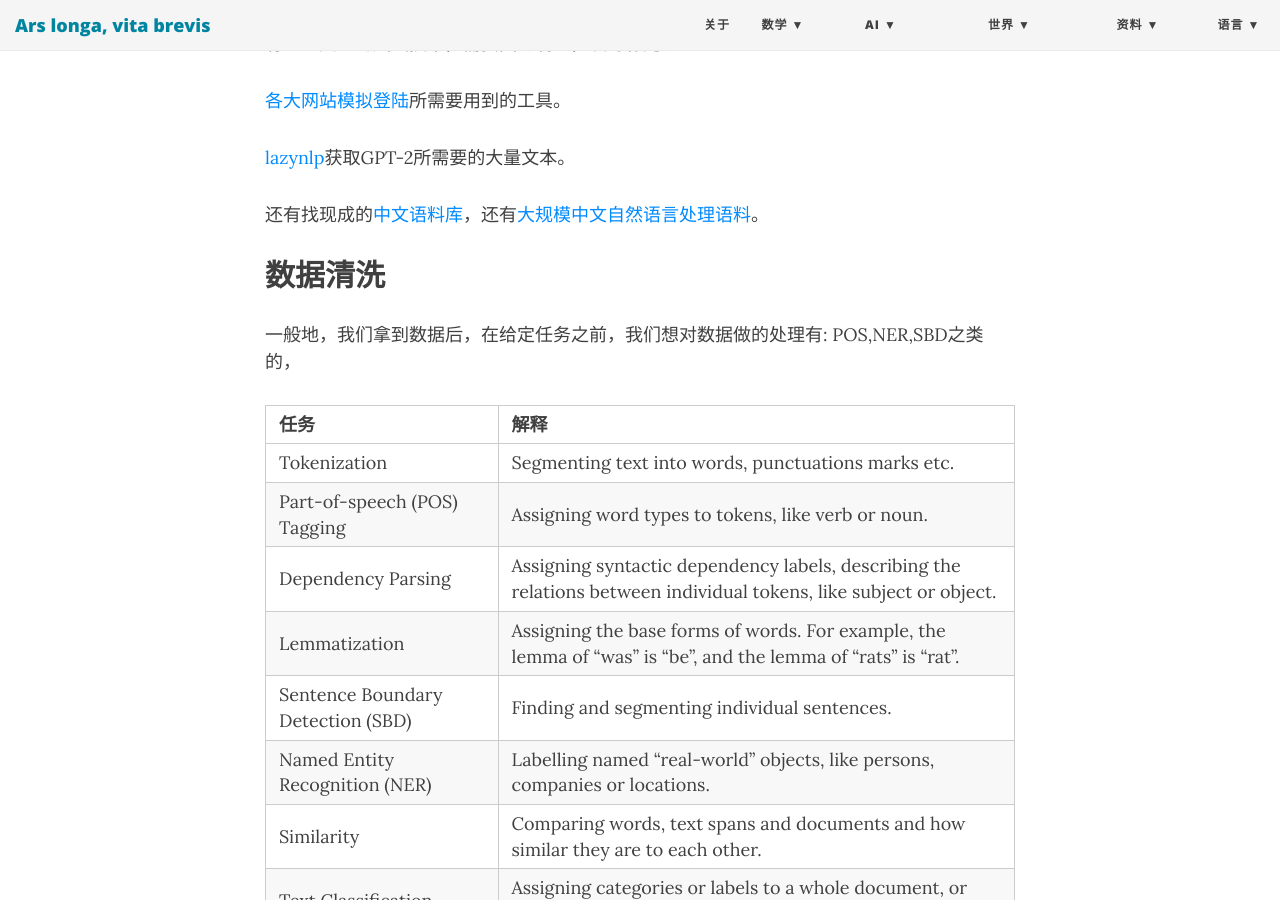
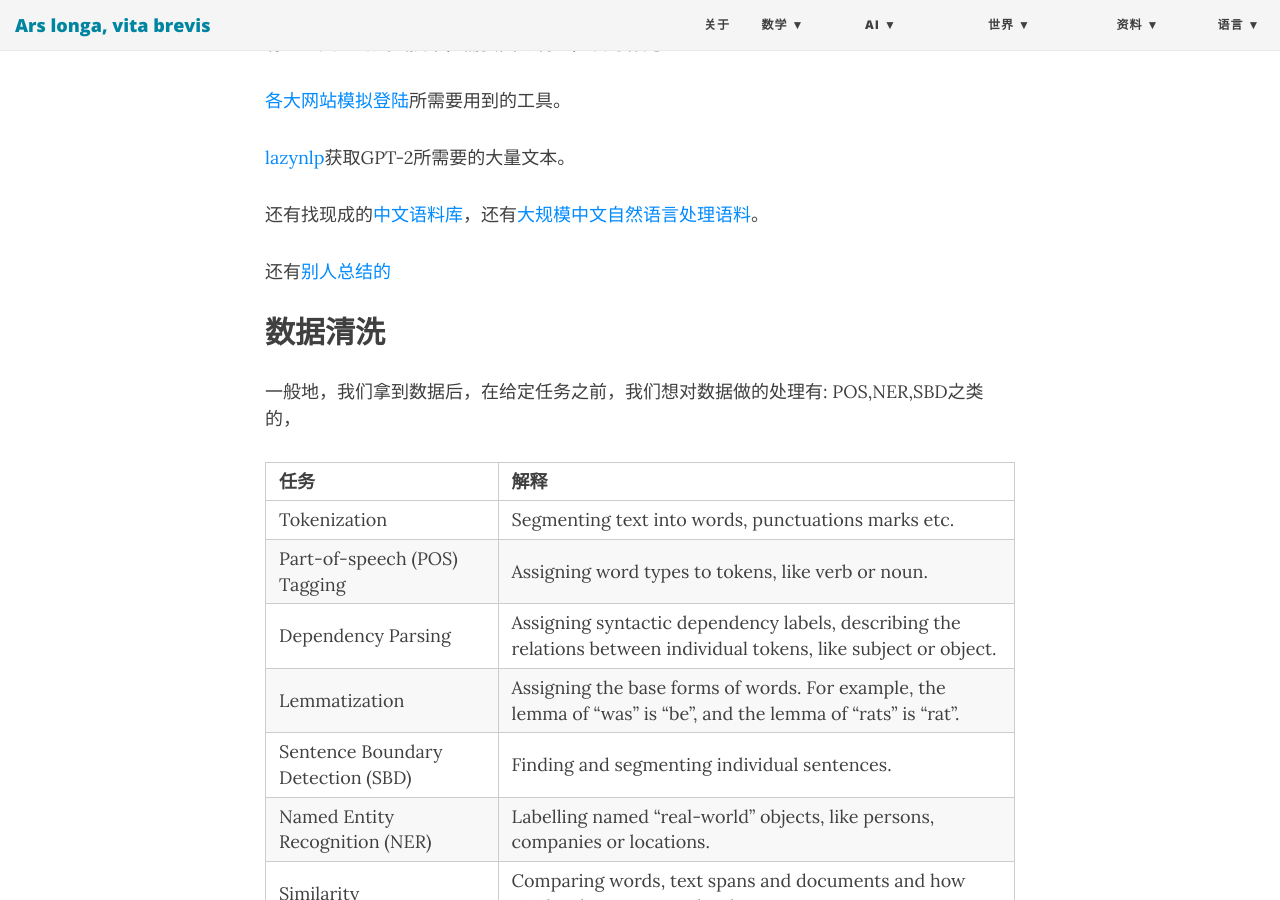
Before and after one commit to ZionPi/zionpi.github.io, a Jekyll site: the page built from _posts/2015-10-06-build-a-nlp-system.md, in a window 1280 px wide and 900 px high, scrolled down 831 px. Built offline with Jekyll 4.4.1, drawn with Linux system fonts in a browser that asks for light colours; nearby versions of some CDN libraries.

Commit message:
Update 2015-10-06-build-a-nlp-system.md

```diff
--- a/_posts/2015-10-06-build-a-nlp-system.md
+++ b/_posts/2015-10-06-build-a-nlp-system.md
@@ -22,6 +22,8 @@ NLP系统，顾名思义，是自然语言处理系统。[前面]()我们已经
 [lazynlp](https://github.com/chiphuyen/lazynlp)获取GPT-2所需要的大量文本。
 
 还有找现成的[中文语料库](https://github.com/liuhuanyong/ChineseNLPCorpus)，还有[大规模中文自然语言处理语料](https://github.com/brightmart/nlp_chinese_corpus)。
+
+还有[别人总结的](https://liuhuanyong.github.io/)
 
 ## 数据清洗
 一般地，我们拿到数据后，在给定任务之前，我们想对数据做的处理有: POS,NER,SBD之类的，
```
